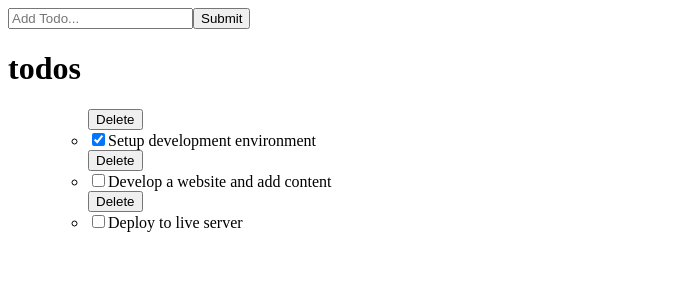
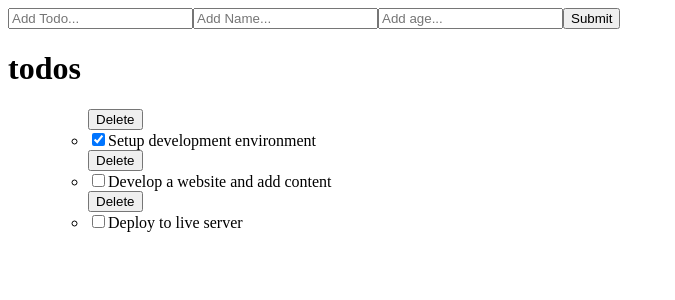
Before and after one commit to Alfred-KInyua/todo-list-react-, a React (Create React App) app: page / in a window 1280 px wide. Shown: the top 300 px of the page, without its empty margins (0-675 px from the left). Built offline with nearby package versions, Linux system fonts and the light colour scheme.

Commit message:
Update the Todos list

```diff
--- a/src/components/InputTodo.js
+++ b/src/components/InputTodo.js
@@ -5,17 +5,28 @@
         super(props)
         this.state={
             Title:"",
+            Name:"",
+            Age:"",
         }
     }
+    handleSubmit = e => {
+        e.preventDefault();
+        this.props.addTodoProps(this.state.Title);
+        this.setState({
+            Title:''
+        });
+      };
     onChange=(e)=>{
       this.setState({
-        Title: e.target.value
+       [e.target.name]:e.target.value
       })
     }
   render() {
     return (
-      <form>
-        <input type="text" placeholder="Add Todo..." value={this.state.Title} onChange={this.onChange}/>
+        <form onSubmit={this.handleSubmit}>
+        <input type="text" placeholder="Add Todo..." name= "Title" value={this.state.Title} onChange={this.onChange}/>
+        <input type="text" placeholder="Add Name..." name= "Name" value={this.state.Name} onChange={this.onChange}/>
+        <input type="text" placeholder="Add age..." name= "Age"  value={this.state.Age} onChange={this.onChange}/>
         <button>Submit</button>
       </form>
     )
--- a/src/components/TodoContainer.js
+++ b/src/components/TodoContainer.js
@@ -22,6 +22,16 @@
               }
         ],
     }}
+    addTodoItem = title => {
+      const newTodo = {
+        id: 4,
+        title: title,
+        completed: false
+      };
+      this.setState({
+        todos: [...this.state.todos, newTodo]
+      });
+    };
     delTodo=id=>{
     this.setState({
       todos:[
@@ -50,7 +60,7 @@
     render() {
         return (
             <>
-            <InputTodo/>
+           <InputTodo addTodoProps={this.addTodoItem} />
             <Header/>
             <TodoList todos={this.state.todos}
               handleChangeProps={this.handleChange}
```
